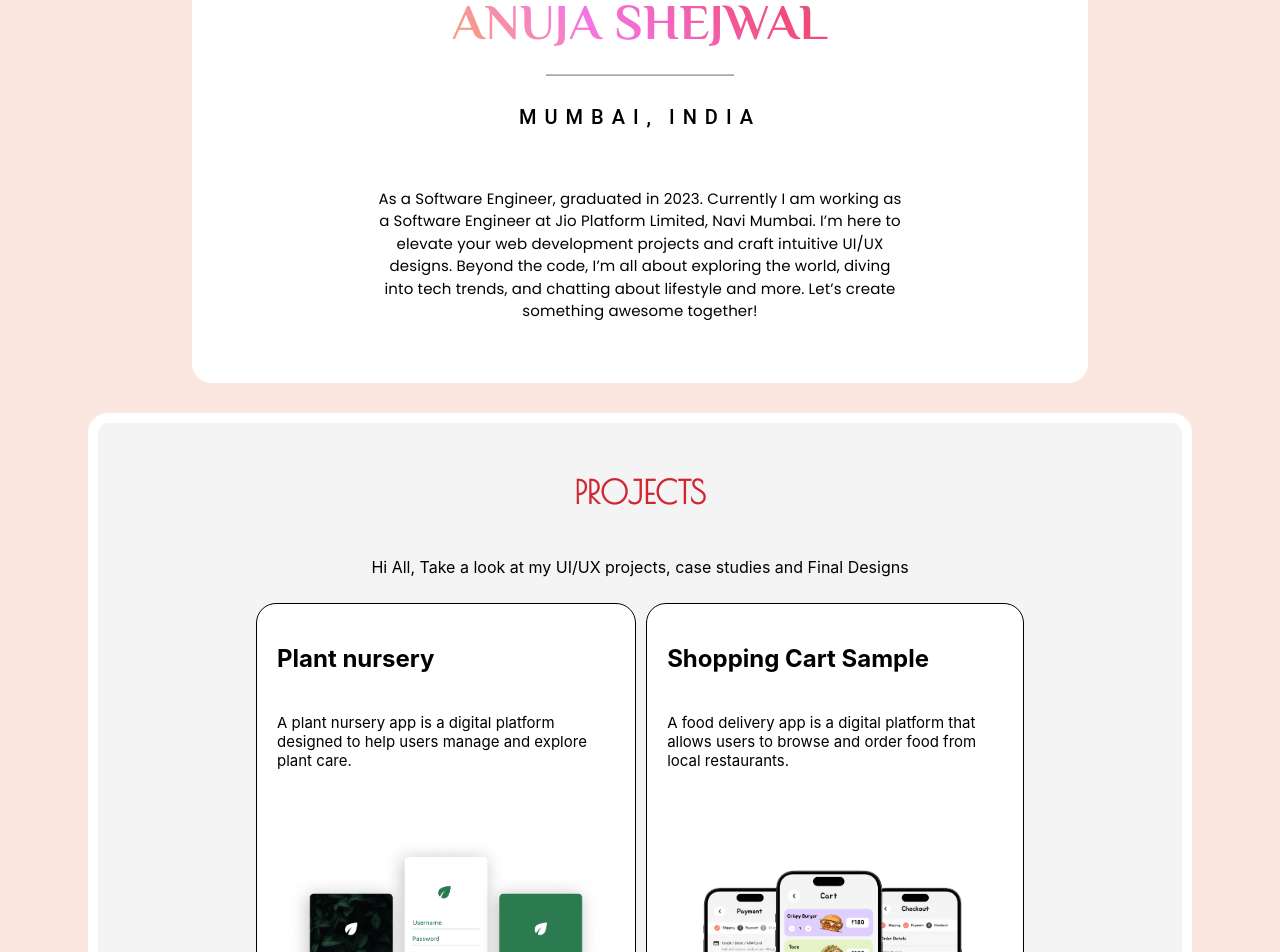
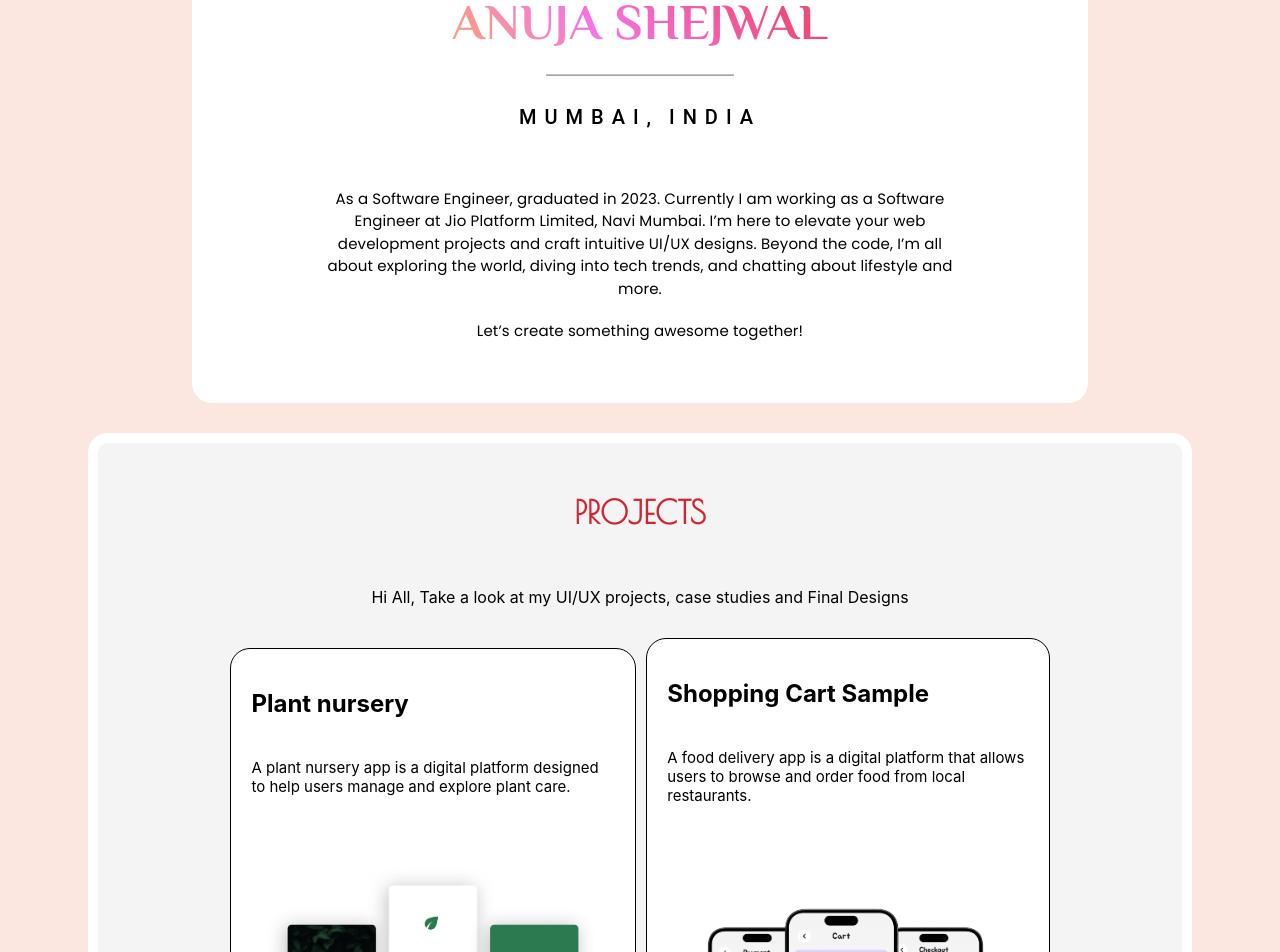
Before and after one commit to anujashejwal/personal-portfolio, a React (Create React App) app: page / in a window 1280 px wide. Shown: the part 220-1172 px from the top of the page. Built offline with nearby package versions, Linux system fonts and the light colour scheme; a web font is replaced by a local one.

Commit message:
Fixed design boxes height

```diff
--- a/src/Components/Home/Home.css
+++ b/src/Components/Home/Home.css
@@ -92,12 +92,22 @@ body{
   /*font-family: 'Montserrat Alternates', sans-serif !important;*/
   font-size: 15px !important;
   height: max-content;
-  padding: 50px;
+  padding-top: 50px;
+  font-family: "Poppins", sans-serif !important;
+  font-weight: 400 !important;
+}
+.home-para2{
+  text-align: center;
+  justify-content: center;
+  align-items: center;
+  /*font-family: 'Montserrat Alternates', sans-serif !important;*/
+  font-size: 15px !important;
+  height: max-content;
+  padding-top: 20px;
   padding-bottom: 50px;
   font-family: "Poppins", sans-serif !important;
   font-weight: 400 !important;
 }
-
 @media (min-width: 768px) {
   /* Apply styles for screens larger than 768px width */
   .home-container {
--- a/src/Components/Home/Home.tsx
+++ b/src/Components/Home/Home.tsx
@@ -50,9 +50,9 @@ export default function Home() {
         <section className='home-right'>
           <Typography className='home-para'>
           As a Software Engineer, graduated in 2023. Currently I am working as a Software Engineer at Jio Platform Limited, Navi Mumbai. I’m here to elevate your web development projects and craft intuitive UI/UX designs. Beyond the code, I’m all about exploring the world, diving into tech trends, and chatting about lifestyle and more.
-          Let’s create something awesome together!
+
           </Typography>
-
+          <Typography className='home-para2'>Let’s create something awesome together!</Typography>
         </section>
         </div>
       </div>
--- a/src/Components/Work/Work.css
+++ b/src/Components/Work/Work.css
@@ -19,17 +19,17 @@
 }
 .head-para{
     text-align: center;
-    padding: 10px;
+    padding: 20px;
 }
 .design-boxes{
     justify-content: center;
     align-items: center;
     display: flex;
-    height: max-content;
+    height: 535px;
     margin: auto;
     margin-bottom: 30px;
     gap:10px;
-    width: 75%;
+    width: 80%;
 
 }
 
```
